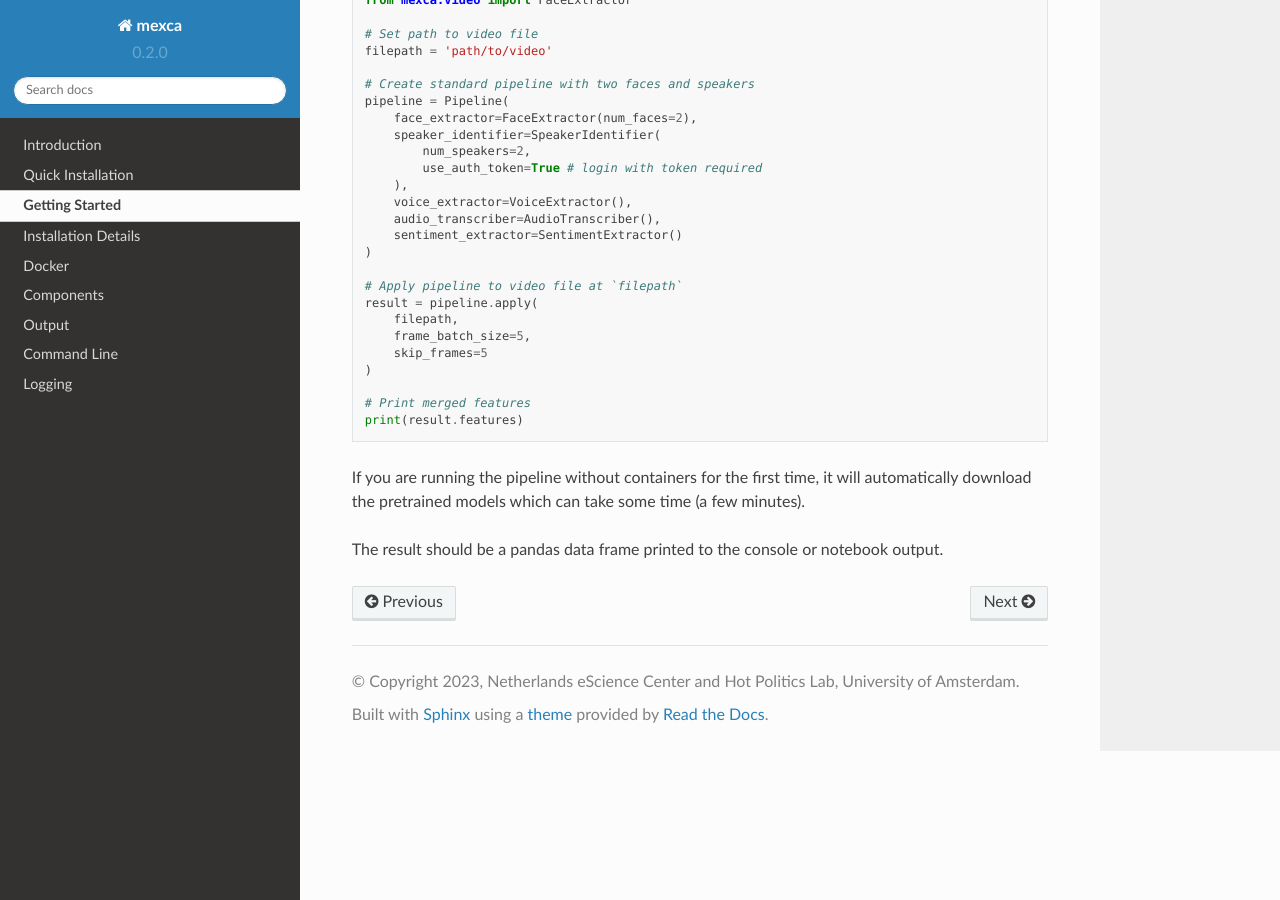
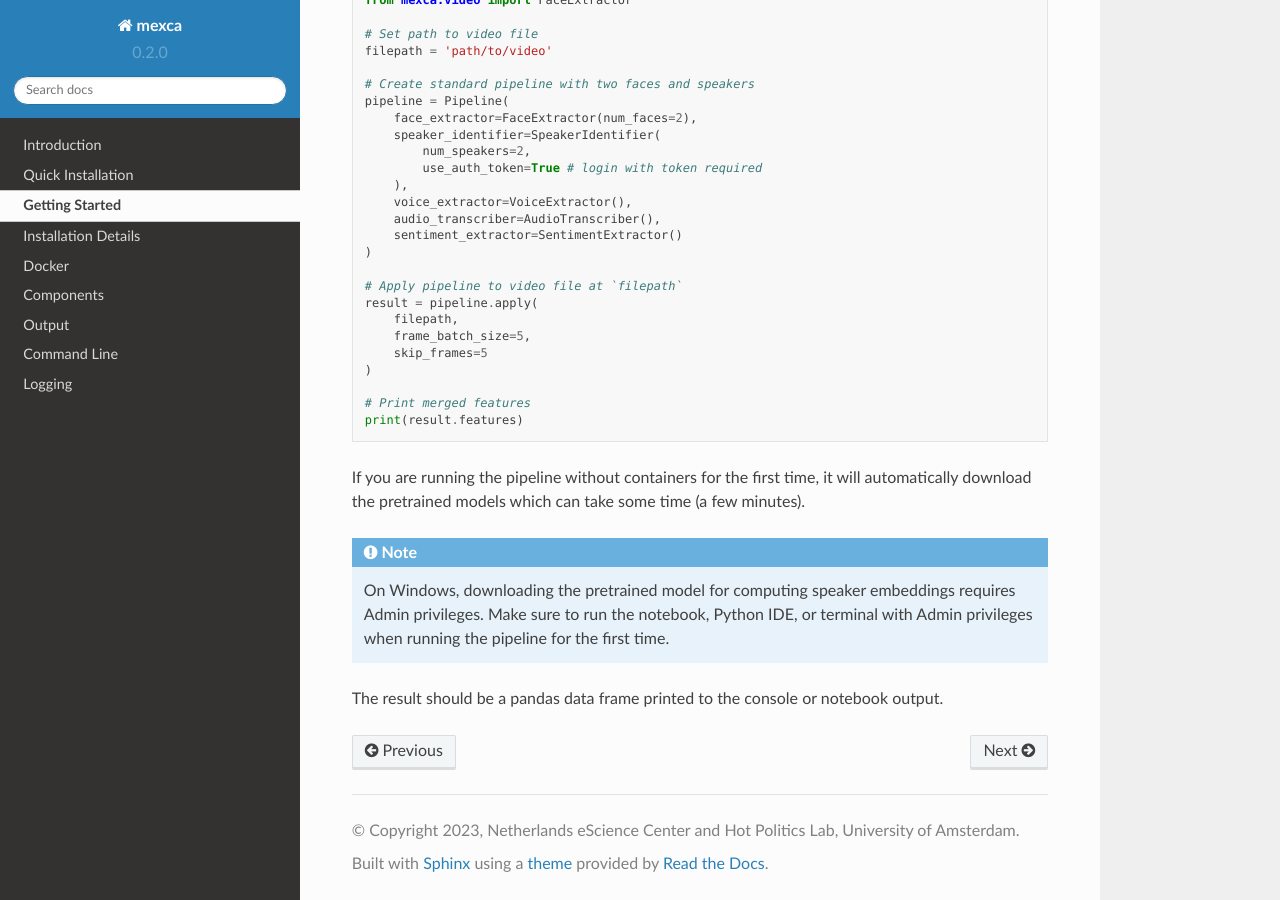
Before and after one commit to mexca/mexca, a Sphinx documentation site: the page built from docs/getting_started.rst, in a window 1280 px wide and 900 px high, scrolled down 1248 px. Built offline with Sphinx 7.4.7 and the Read the Docs theme 2.0.0, drawn with Linux system fonts in a browser that asks for light colours.

Commit message:
Add note on admin rights on Windows for downloading pretrained models

```diff
--- a/docs/getting_started.rst
+++ b/docs/getting_started.rst
@@ -85,4 +85,8 @@ To use the pipeline without containers, run (requires **all** additional compone
 If you are running the pipeline without containers for the first time, it will automatically download the
 pretrained models which can take some time (a few minutes).
 
+.. note::
+    On Windows, downloading the pretrained model for computing speaker embeddings requires Admin privileges.
+    Make sure to run the notebook, Python IDE, or terminal with Admin privileges when running the pipeline for the first time.
+
 The result should be a pandas data frame printed to the console or notebook output.
```
